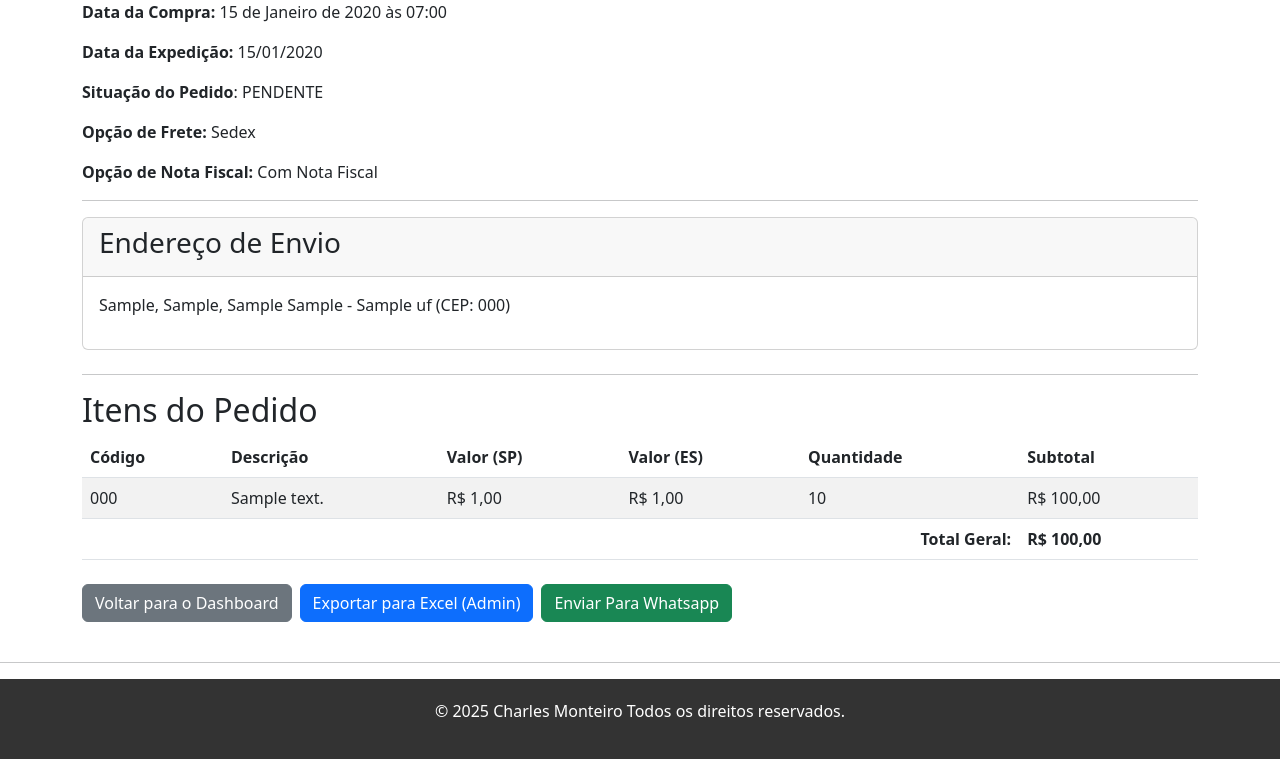
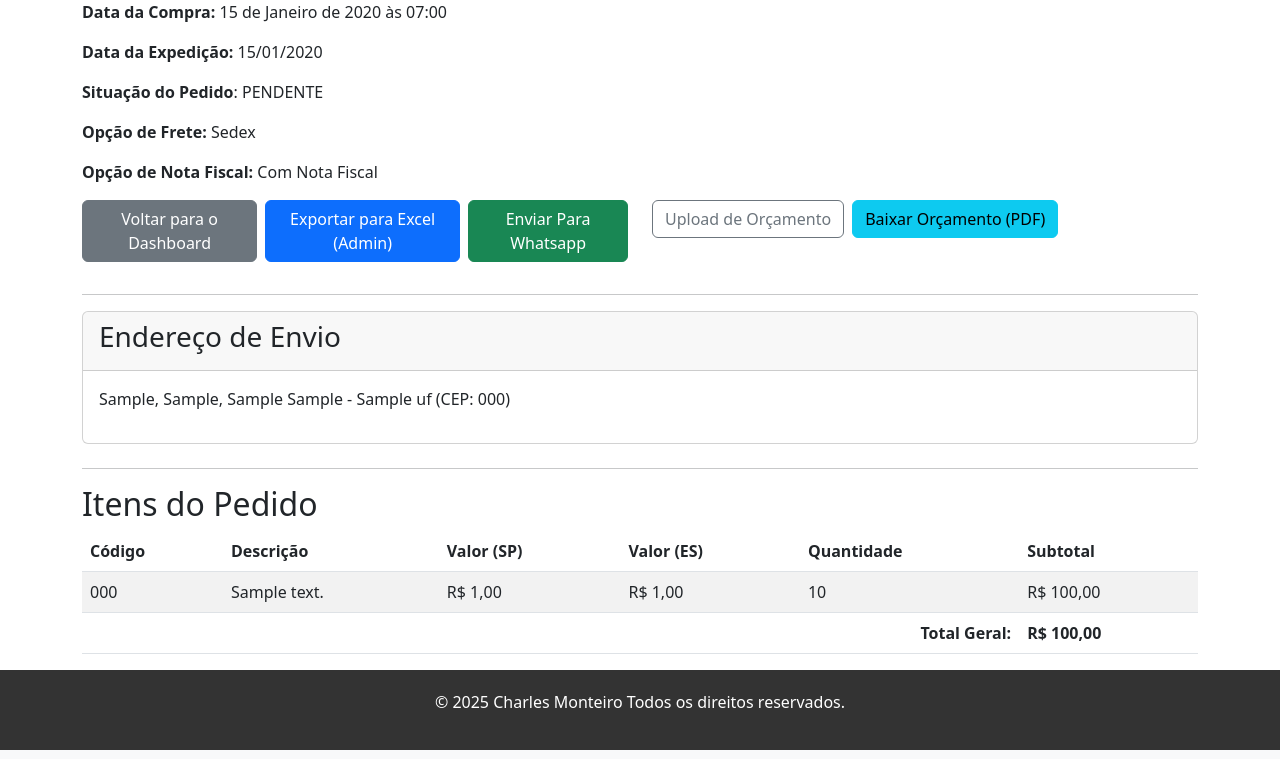
Before and after one commit to Sikynat/WFHUB, a Django app: page /pedidos/1/ in a window 1280 px wide. Shown: the part 146-905 px from the top of the page. Run offline with Django 5.2, Linux system fonts and the light colour scheme; a user stored in the database is signed in; tables that the repository leaves empty hold one stand-in row (values such as "Sample post").

Commit message:
Upload de pdf de orcamento

```diff
--- a/app/settings.py
+++ b/app/settings.py
@@ -164,3 +164,6 @@ LOGIN_REDIRECT_URL = '/'
 
 LOGIN_URL = '/accounts/login/'
 LOGOUT_REDIRECT_URL = '/accounts/login/'
+
+MEDIA_URL = '/media/'
+MEDIA_ROOT = os.path.join(BASE_DIR, 'media')
--- a/app/urls.py
+++ b/app/urls.py
@@ -1,6 +1,9 @@
 from django.contrib import admin
 from django.urls import path, include
 from wefixhub import views
+from django.conf.urls.static import static
+from django.conf import settings  # Importe settings
+
 
 urlpatterns = [
     path('admin/', admin.site.urls),
@@ -24,9 +27,14 @@ urlpatterns = [
     path('processar_upload/', views.processar_upload, name='processar_upload'),
     path('pedidos/exportar/<int:pedido_id>/', views.exportar_detalhes_pedido_cliente_excel, name='exportar_pedido_cliente_excel'),
     path('gerar-pedido/', views.gerar_pedido, name='gerar_pedido'),
-    path('dashboard/detalhes-admin/<int:pedido_id>/', views.detalhes_pedido_admin, name='detalhes_pedido_admin'),
+    #path('dashboard/detalhes-admin/<int:pedido_id>/', views.detalhes_pedido_admin, name='detalhes_pedido_admin'),
     path('pedidos/hoje/', views.pedidos_para_hoje, name='pedidos_para_hoje'),
     path('gerar-pedido-manual/', views.gerar_pedido_manual, name='gerar_pedido_manual'),
     path('processar-pedido-manual/', views.processar_pedido_manual, name='processar_pedido_manual'),
-     path('upload-pedido/', views.upload_pedido, name='upload_pedido'),
+    path('upload-pedido/', views.upload_pedido, name='upload_pedido'),
+    #path('admin/pedidos/<int:pedido_id>/upload-orcamento/', views.upload_orcamento_pdf, name='upload_orcamento_pdf'),
 ]
+
+
+if settings.DEBUG:
+    urlpatterns += static(settings.MEDIA_URL, document_root=settings.MEDIA_ROOT)
--- a/templates/detalhes_pedido.html
+++ b/templates/detalhes_pedido.html
@@ -8,6 +8,46 @@
     <p><strong>Situação do Pedido</strong>: {{ pedido.status }}</p>
     <p><strong>Opção de Frete:</strong> {{ pedido.get_frete_option_display }}</p>
     <p><strong>Opção de Nota Fiscal:</strong> {{ pedido.get_nota_fiscal_display }}</p>
+
+    <div class="row mb-4">
+        {% if user.is_staff %}
+            <div class="col-md-6 d-flex align-items-center mb-2">
+                <a href="{% url 'dashboard_admin' %}" class="btn btn-secondary">Voltar para o Dashboard</a>
+                <a href="{% url 'exportar_detalhes_pedido_admin_excel' pedido.id %}" class="btn btn-primary ms-2">Exportar para Excel (Admin)</a>
+                <a target="_blank" class="btn btn-success ms-2" href="https://wa.me/5516991273974?text=*Dados%20do%20Pedido*%0A%0A*Codigo%20Interno:*%20{{ pedido.id }}%0A*Código%20do%20Cliente:*%20{{ pedido.cliente.client_code }}%0A*Razão%20Social:*%20{{ pedido.cliente.client_name }}%0A*Data%20da%20Expedição:*%20{{ pedido.data_envio_solicitada|date:"d/m/Y" }}%0A*Opção%20de%20Frete:*%20{{ pedido.get_frete_option_display }}%0A*Endereço%20de%20Entrega:*%20{{ pedido.endereco.logradouro }},%20{{ pedido.endereco.bairro }},%20{{ pedido.endereco.numero }}%20{{ pedido.endereco.cidade }}%20-%20{{ pedido.endereco.estado }}%20(CEP:%20{{ pedido.endereco.cep }})%0A*Opção%20de%20Nota%20Fiscal:*%20{{ pedido.get_nota_fiscal_display }} ">Enviar Para Whatsapp</a>
+            </div>
+
+            <div class="col-md-6 d-flex flex-column mb-2">
+                <div class="d-flex align-items-center">
+                    <button class="btn btn-outline-secondary" type="button" data-bs-toggle="collapse" data-bs-target="#collapseForm" aria-expanded="false" aria-controls="collapseForm">
+                        Upload de Orçamento
+                    </button>
+                    {% if pedido.orcamento_pdf %}
+                        <a href="{{ pedido.orcamento_pdf.url }}" class="btn btn-info ms-2" target="_blank">Baixar Orçamento (PDF)</a>
+                    {% endif %}
+                </div>
+
+                <div class="collapse mt-2" id="collapseForm">
+                    <form action="{% url 'upload_orcamento_pdf' pedido.id %}" method="post" enctype="multipart/form-data" class="d-flex">
+                        {% csrf_token %}
+                        <div class="input-group">
+                            <input type="file" name="orcamento_pdf_file" class="form-control" id="inputGroupFile04" aria-describedby="inputGroupFileAddon04" aria-label="Upload">
+                            <button class="btn btn-outline-secondary" type="submit" id="inputGroupFileAddon04">Enviar</button>
+                        </div>
+                    </form>
+                </div>
+            </div>
+
+        {% else %}
+            <div class="col-md-12 d-flex justify-content-start align-items-center mb-2">
+                <a href="{% url 'pedidos' %}" class="btn btn-secondary">Voltar para o Histórico</a>
+                <a href="{% url 'exportar_pedido_cliente_excel' pedido.id %}" class="btn btn-primary ms-2">Exportar para Excel</a>
+                {% if pedido.orcamento_pdf %}
+                    <a href="{{ pedido.orcamento_pdf.url }}" class="btn btn-info ms-2" target="_blank">Baixar Orçamento (PDF)</a>
+                {% endif %}
+            </div>
+        {% endif %}
+    </div>
 
     <hr>
     <div class="card mb-4">
@@ -65,35 +105,4 @@
             </tr>
         </tfoot>
     </table>
-   <div class="mt-4 mb-4 d-flex">
-            {% if user.is_staff %}
-                <a href="{% url 'dashboard_admin' %}" class="btn btn-secondary">Voltar para o Dashboard</a>
-                <a href="{% url 'exportar_detalhes_pedido_admin_excel' pedido.id %}" class="btn btn-primary ms-2">Exportar para Excel (Admin)</a>
-                <a target="_blank" class="btn btn-success ms-2" href="https://wa.me/5516991273974?text=*Dados%20do%20Pedido*%0A%0A*Codigo%20Interno:*%20{{ pedido.id }}%0A*Código%20do%20Cliente:*%20{{ pedido.cliente.client_code }}%0A*Razão%20Social:*%20{{ pedido.cliente.client_name }}%0A*Data%20da%20Expedição:*%20{{ pedido.data_envio_solicitada|date:"d/m/Y" }}%0A*Opção%20de%20Frete:*%20{{ pedido.get_frete_option_display }}%0A*Endereço%20de%20Entrega:*%20{{ pedido.endereco.logradouro }},%20{{ pedido.endereco.bairro }},%20{{ pedido.endereco.numero }}%20{{ pedido.endereco.cidade }}%20-%20{{ pedido.endereco.estado }}%20(CEP:%20{{ pedido.endereco.cep }})%0A*Opção%20de%20Nota%20Fiscal:*%20{{ pedido.get_nota_fiscal_display }} ">Enviar Para Whatsapp</a>
-            {% else %}
-                <a href="{% url 'pedidos' %}" class="btn btn-secondary">Voltar para o Histórico</a>
-                <a href="{% url 'exportar_pedido_cliente_excel' pedido.id %}" class="btn btn-primary ms-2">Exportar para Excel</a>
-            {% endif %}
-</div>
-    </div>
-
-    <hr>
-
-  <!--  <div class="card mb-4">
-        <div class="card-header">
-            <h3>Encaminhe essa mensagem ao vendedor 22, junto da planilha </h3>
-        </div>
-       <div class="card-body">
-                <p><strong>Codigo Interno:</strong> {{ pedido.id }}</p>
-                <p><strong>Código do Cliente:</strong> {{ pedido.cliente.client_code }}</p>
-                <p><strong>Razão Social:</strong> {{ pedido.cliente.client_name }}</p>
-                <p><strong>Data da Expedição:</strong> {{ pedido.data_envio_solicitada|date:"d/m/Y" }}</p>
-                <p><strong>Opção de Frete:</strong> {{ pedido.get_frete_option_display }}</p>
-                <p><strong>Endereço de Entrega:</strong> {{ pedido.endereco.logradouro }}, {{ pedido.endereco.bairro }}, {{ pedido.endereco.numero }} {{ pedido.endereco.cidade }} - {{ pedido.endereco.estado }} (CEP: {{ pedido.endereco.cep }})</p>
-                <p><strong>Opção de Nota Fiscal:</strong> {{ pedido.get_nota_fiscal_display }}</p>
-
-        </div> -->
-
-    </div>
-
 {% endblock %}
--- a/wefixhub/models.py
+++ b/wefixhub/models.py
@@ -140,6 +140,7 @@ class Pedido(models.Model):
     endereco = models.ForeignKey(Endereco, on_delete=models.PROTECT, null=True, related_name='pedidos_endereco')
     frete_option = models.CharField(max_length=20, choices=FRETE_CHOICES, default='CORREIOS', null=True, blank=True)
     nota_fiscal = models.CharField(max_length=3, choices=NOTA_FISCAL_CHOICES, default='SEM', null=True, blank=True)
+    orcamento_pdf = models.FileField(upload_to='orcamentos/', blank=True, null=True)
 
 
     def __str__(self):
--- a/wefixhub/views.py
+++ b/wefixhub/views.py
@@ -27,6 +27,9 @@ from .forms import GerarPedidoForm
 from .forms import UploadPedidoForm, SelectClientForm
 import unicodedata
 from django.urls import reverse
+import os
+from django.conf import settings
+
 
 
 # View para a página inicial com filtros e paginação
@@ -1403,3 +1406,45 @@ def upload_pedido(request):
         context['upload_form'] = upload_form
 
     return render(request, 'upload_pedido.html', context)
+
+@staff_member_required
+def upload_orcamento_pdf(request, pedido_id):
+    if request.method == 'POST':
+        pedido = get_object_or_404(Pedido, id=pedido_id)
+        orcamento_file = request.FILES.get('orcamento_pdf_file')
+
+        if orcamento_file:
+            # 1. Pega o código do cliente, o ID do pedido e a data atual
+            client_code = pedido.cliente.client_code
+            id_do_pedido = pedido.id # Acessa o ID do pedido
+            hoje = timezone.localdate().strftime('%d-%m-%Y')
+
+            # 2. Define o novo nome e o caminho completo para salvar o arquivo
+            novo_nome = f'orcamento_{client_code}_{id_do_pedido}_{hoje}.pdf'
+            caminho_orcamentos = os.path.join(settings.MEDIA_ROOT, 'orcamentos')
+            caminho_completo = os.path.join(caminho_orcamentos, novo_nome)
+
+            # Garante que o diretório de destino exista
+            if not os.path.exists(caminho_orcamentos):
+                os.makedirs(caminho_orcamentos)
+
+            # 3. Salva o arquivo manualmente
+            try:
+                with open(caminho_completo, 'wb+') as destination:
+                    for chunk in orcamento_file.chunks():
+                        destination.write(chunk)
+            except IOError as e:
+                messages.error(request, f'Erro ao salvar o arquivo: {e}')
+                return redirect(reverse('detalhes_pedido_admin', args=[pedido_id]))
+
+            # 4. Salva o caminho do arquivo no modelo, relativo à pasta MEDIA_ROOT
+            pedido.orcamento_pdf.name = os.path.join('orcamentos', novo_nome)
+            pedido.save()
+
+            messages.success(request, f'Orçamento PDF "{novo_nome}" enviado com sucesso!')
+        else:
+            messages.error(request, 'Nenhum arquivo foi selecionado.')
+
+        return redirect(reverse('detalhes_pedido_admin', args=[pedido_id]))
+
+    return redirect('dashboard_admin')
```
Also changed, not shown: wefixhub/admin_urls.py (+18 -5 lines), wefixhub/migrations/0021_pedido_orcamento_pdf.py (added), 4 other files.
